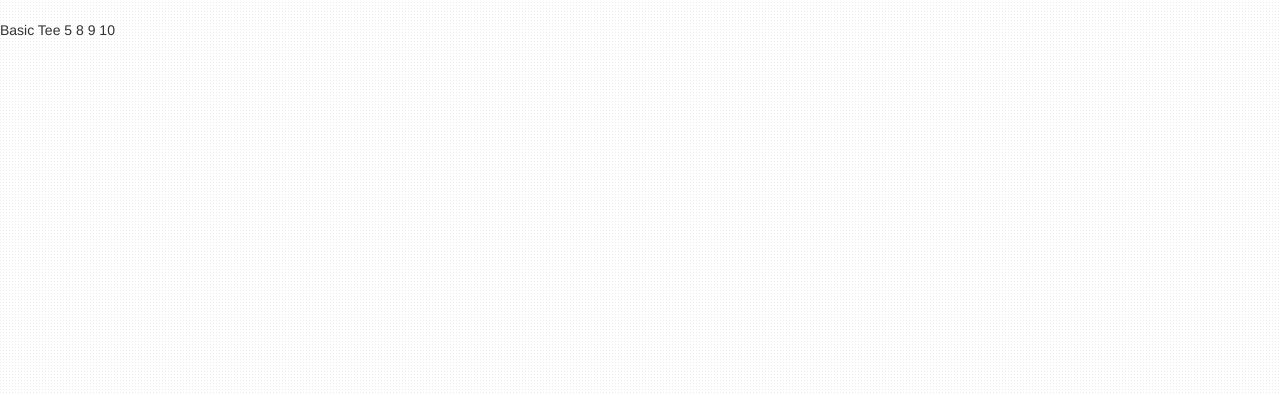
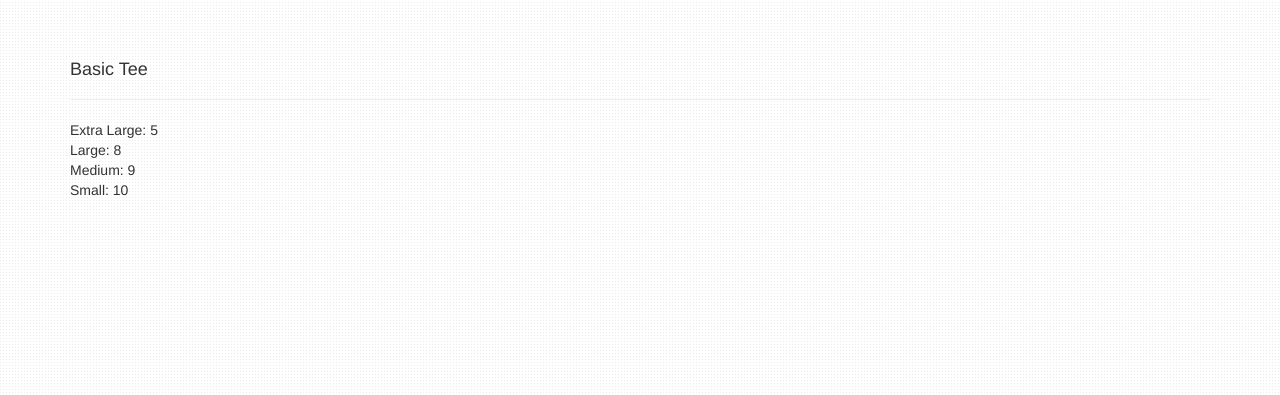
Before and after one commit to michaelroudnitski/Threads, a Django app: page /3/ in a window 1280 px wide. Shown: the part 52-447 px from the top of the page. Run offline with Django 3.2, Linux system fonts and the light colour scheme; data comes from the database, SQL or seed files in the repository; some libraries are stand-ins or nearby versions.

Commit message:
Update product_info.html

```diff
--- a/website/catalog/templates/catalog/product_info.html
+++ b/website/catalog/templates/catalog/product_info.html
@@ -3,9 +3,13 @@
 
 
 {% block body %}
-    {{product.name}}
-    {{product.stockXL}}
-    {{product.stockL}}
-    {{product.stockM}}
-    {{product.stockS}}
+    <div class="container">
+        <div class="page-header">
+            <h4>{{product.name}}</h4>
+        </div>
+        Extra Large: {{product.stockXL}}<br>
+        Large: {{product.stockL}}<br>
+        Medium: {{product.stockM}}<br>
+        Small: {{product.stockS}}<br>
+    </div>
 {% endblock %}
```
